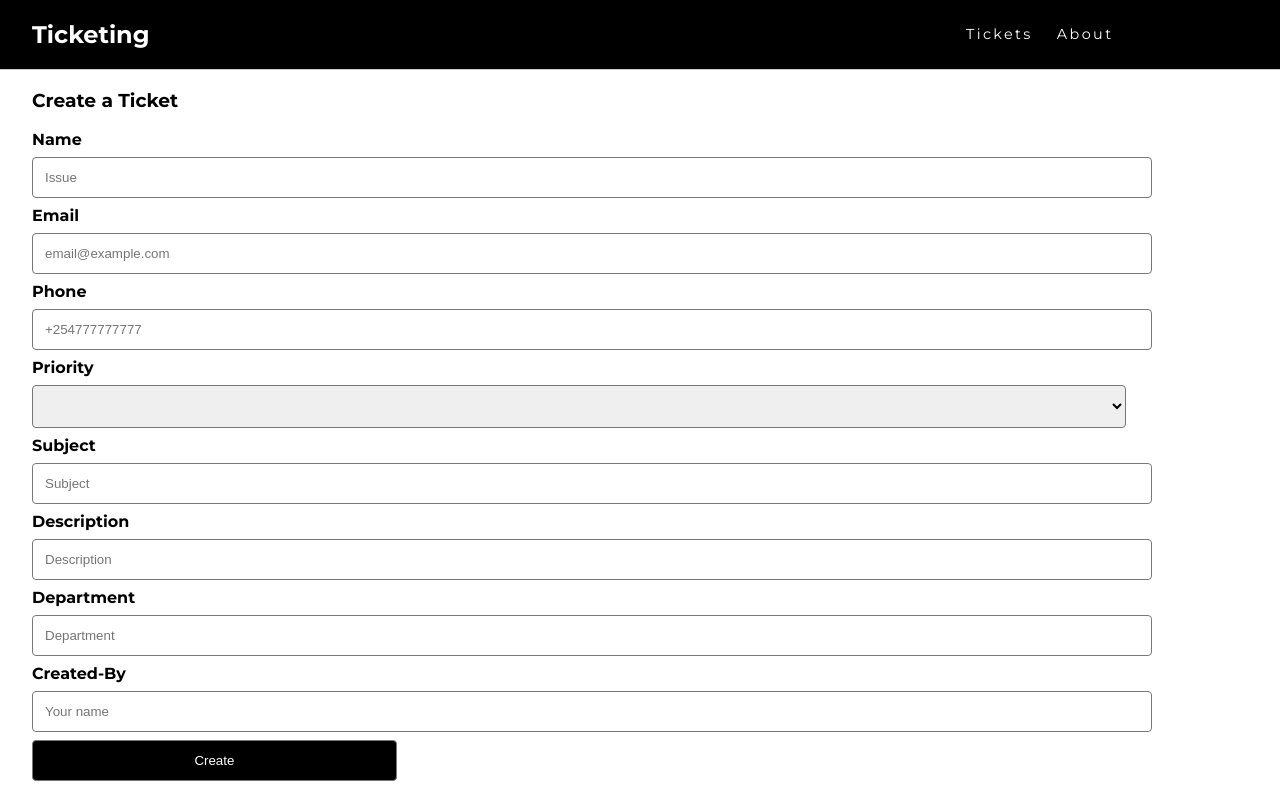
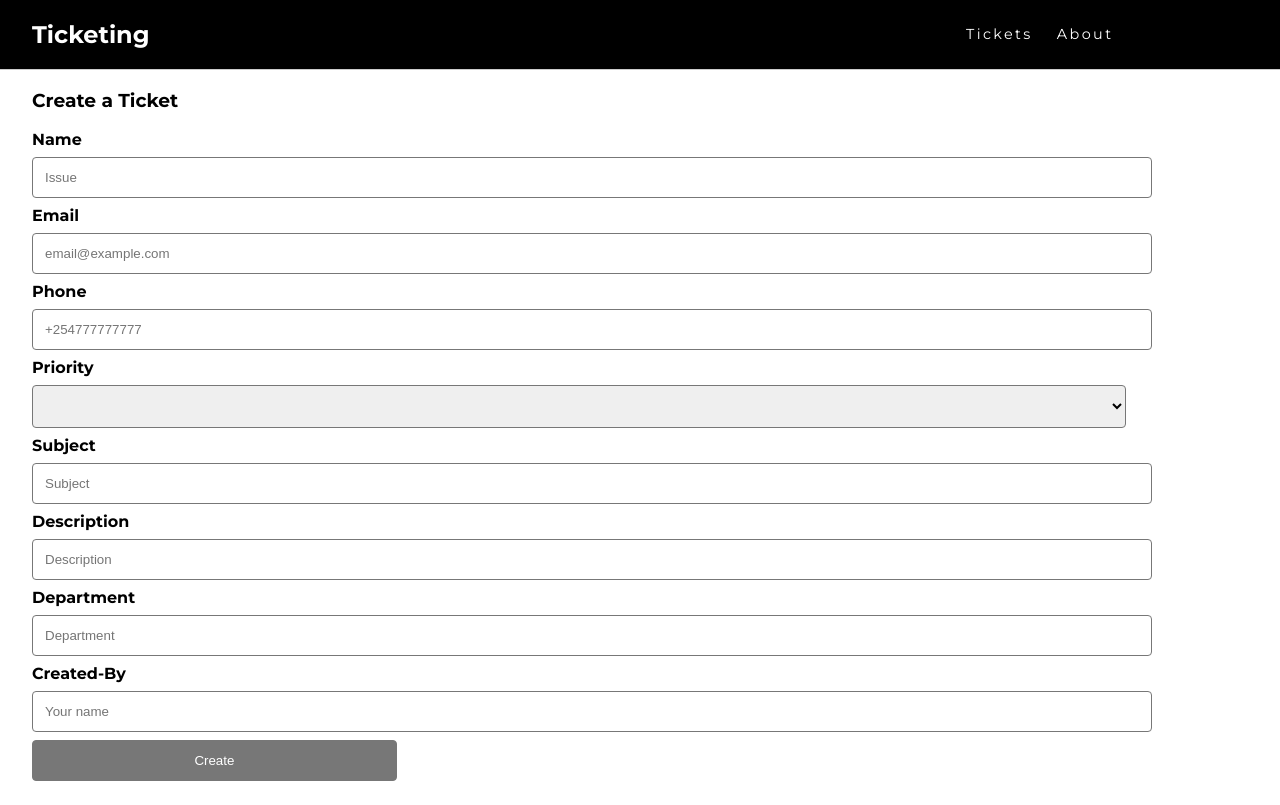
Before and after one commit to BradleyTim/ticketing-app, an Angular app: page /create-ticket in a window 1280 px wide. Built offline with nearby package versions, Linux system fonts and the light colour scheme.

Commit message:
refactor form validation

```diff
--- a/src/app/ticketform/ticketform.component.css
+++ b/src/app/ticketform/ticketform.component.css
@@ -31,3 +31,7 @@ button {
     color: white;
     background-color: #000;
 }
+
+button:disabled {
+    background-color: #777;
+}
--- a/src/app/ticketform/ticketform.component.html
+++ b/src/app/ticketform/ticketform.component.html
@@ -59,6 +59,6 @@
         <span *ngIf="createdBy.errors.required">* Created-By is required</span>
       </span>
     </div>
-    <button class="btn btn-default" type="submit">Create</button>
+    <button class="btn btn-default" type="submit" (onClick)="onSubmit(); ticketForm.reset()" [disabled]="!ticketForm.form.valid">Create</button>
   </form>
 </section>
```
